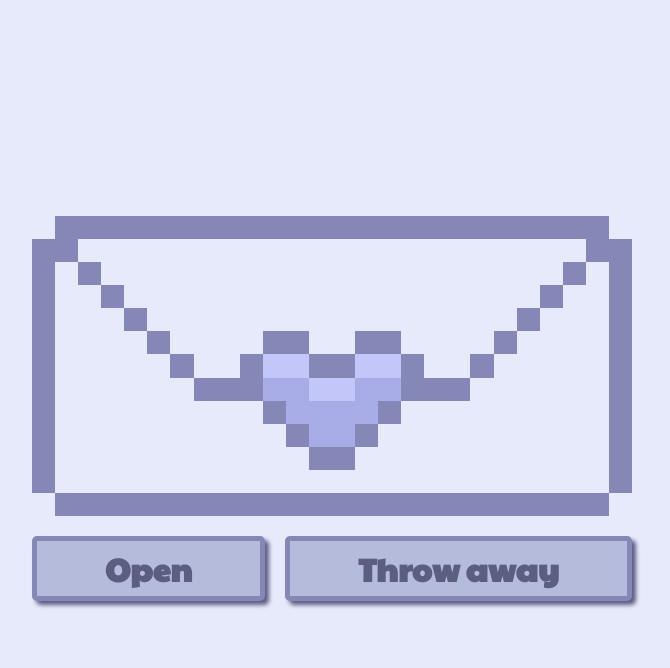
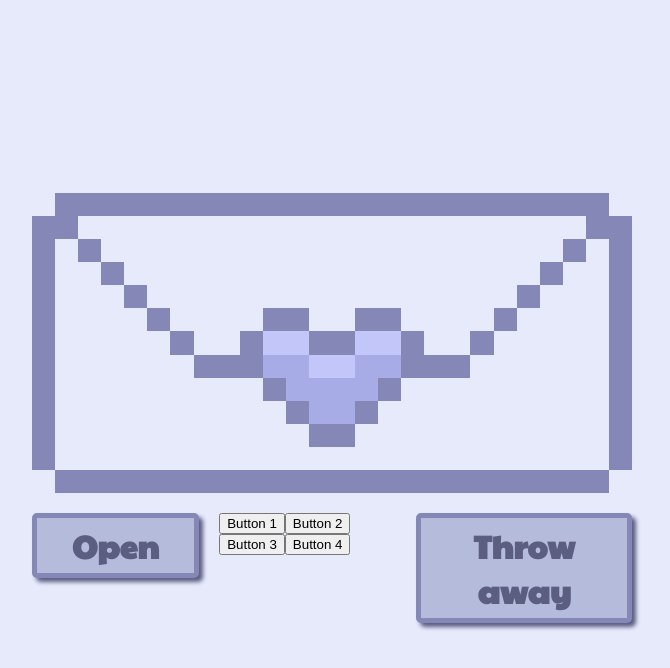
Before and after one commit to Stephaniebaard/Purple-Fox, a React (Vite) app: page / in a window 1280 px wide. Both pictures are taken after a click on the button "Open". Shown: the top 668 px of the page, without its empty margins (308-978 px from the left). Built offline with nearby package versions, Linux system fonts and the light colour scheme.

Commit message:
Open button shows meny

```diff
--- a/src/widgets/envelope/envelope.tsx
+++ b/src/widgets/envelope/envelope.tsx
@@ -1,4 +1,5 @@
 import Button from "../../components/buttons/Buttons";
+import Menu from "../meny/meny";
 import "./envelope.scss";
 import React, {useState} from "react";
 
@@ -13,6 +14,7 @@ const ButtonMove: React.FC = () => {
 
     const [positionIndex, setPositionIndex] = useState(0);
     const [isClicked, setIsClicked] = useState(false);
+    const [isMenuOpen, setIsMenuOpen] = useState(false); // State för att kontrollera om menyn är öppen
 
 
     const moveButton = (event: React.MouseEvent<HTMLButtonElement>) => {
@@ -20,6 +22,13 @@ const ButtonMove: React.FC = () => {
         setPositionIndex((prevIndex)=>(prevIndex + 1) % positions.length);
     };
 
+    const toggleMenu = () => {
+        setIsMenuOpen(!isMenuOpen); // Växla menyns visibilitet
+      };
+
+      const handleMenuButtonClick = (buttonName: string) => {
+        console.log(`Clicked on ${buttonName}`); // Hantera knapptryck från menyn
+      };
 
     return (
 <div style={{ position: 'relative', width: '100vw', height: '100vh' }} className="EnvelopeBox">
@@ -27,9 +36,14 @@ const ButtonMove: React.FC = () => {
  <div className="ButtonBox">
 <Button
         title="Open"
-        handleClick={() => {}}
+        handleClick={toggleMenu} // Hantera öppning/stängning av menyn
         className="OpenEnvelopeButton"
         />
+         {/* Visa menyn om isMenuOpen är true */}
+         {isMenuOpen && (
+          <Menu onButtonClick={handleMenuButtonClick} />
+        )}
+
  <Button
         title="Throw away"
         handleClick={moveButton}
--- a/src/widgets/meny/meny.tsx
+++ b/src/widgets/meny/meny.tsx
@@ -0,0 +1,19 @@
+import "./meny.scss";
+import Button from "../../components/buttons/Buttons";
+
+type MenuProps = {
+    onButtonClick: (buttonName: string) => void; // Funktion för att hantera knapptryck i menyn
+  };
+
+  const Menu: React.FC<MenuProps> = ({ onButtonClick }) => {
+    return (
+      <div className="Menu">
+        <Button title="Button 1" handleClick={() => onButtonClick('Button 1')} className="MenuButton" />
+        <Button title="Button 2" handleClick={() => onButtonClick('Button 2')} className="MenuButton" />
+        <Button title="Button 3" handleClick={() => onButtonClick('Button 3')} className="MenuButton" />
+        <Button title="Button 4" handleClick={() => onButtonClick('Button 4')} className="MenuButton" />
+      </div>
+    );
+  };
+
+  export default Menu;
```
